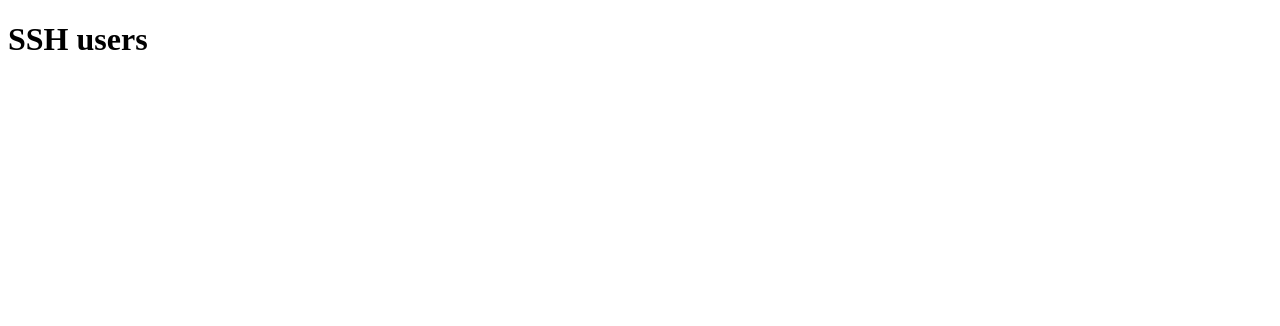
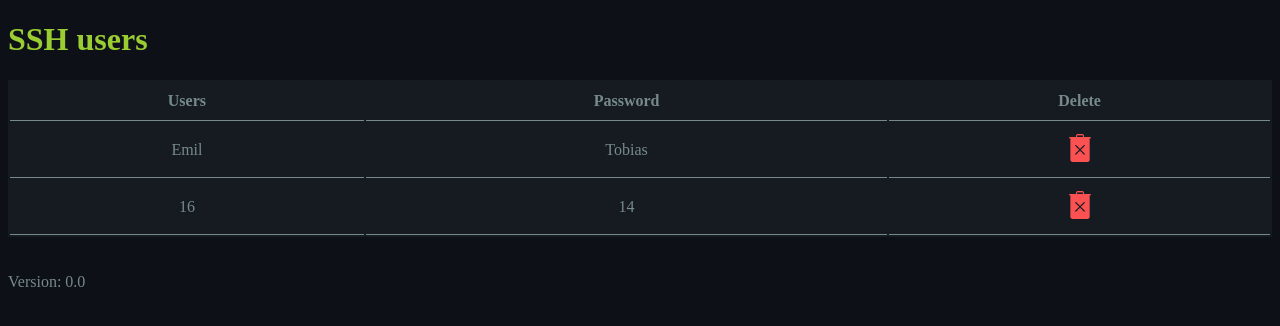
Before and after one commit to PabloNoori/shimla, a Django app: page /accounts/ssh/ in a window 1280 px wide. Before the commit the part shown is almost empty. Shown: the top 326 px of the page. Run offline with Django 3.2, Linux system fonts and the light colour scheme.

Commit message:
SSH Account

```diff
--- a/accounts/urls.py
+++ b/accounts/urls.py
@@ -2,6 +2,7 @@ from django.urls import path
 from . import views
 
 urlpatterns = [
+    path('', views.group_view),
     path('ssh/', views.ssh_users_view),
     path('ssh/create/', views.ssh_create_view),
     path('ssh/delete/', views.ssh_delete_view),
--- a/accounts/views.py
+++ b/accounts/views.py
@@ -3,6 +3,9 @@ import os
 import crypt
 
 # Create your views here.
+
+def group_view(request):
+    return render(request, 'theme-i/pages/accounts/group.html')
 
 def ssh_users_view(request):
     return render(request, 'theme-i/pages/accounts/ssh/users.html')
--- /dev/null
+++ b/static/website/css/style.css
@@ -0,0 +1,37 @@
+:root {
+    --color0: yellowgreen;
+    --color1: #0d1117;
+    --color2: #161b22;
+    --color3: #768a8b;
+    --txt-a: var(--color0);
+    --txt-b: var(--color3);
+    --bg-a: var(--color1);
+    --bg-b: var(--color2);
+    --br-a: var(--color0);
+    --br-b: var(--color3);
+}
+
+body {
+    background-color: var(--bg-a);
+    color: var(--txt-b);
+}
+
+h1{
+    color: var(--br-a);
+}
+
+table{
+    background-color: var(--bg-b);
+    color: var(--txt-b);
+}
+
+
+th,td {
+    border-bottom: 1px solid var(--br-b);
+    text-align: center;
+    padding: 10px;
+}
+
+.icon{
+    width: 30px;
+}
--- a/templates/theme-i/base.html
+++ b/templates/theme-i/base.html
@@ -6,9 +6,13 @@
     <meta http-equiv="X-UA-Compatible" content="IE=edge">
     <meta name="viewport" content="width=device-width, user-scalable=no, initial-scale=1.0, maximum-scale=1.0, minimum-scale=1.0">
     <title>{% block title %}{% endblock %}</title>
+    <!---- CSS ---->
+    <link rel="stylesheet" href="{% static 'website/css/style.css' %}"/>
 </head>
 <body>
 {% block content %}
 {% endblock %}
+<br><br>
+{% include 'theme-i/components/version.html' %}
 </body>
 </html>
--- /dev/null
+++ b/templates/theme-i/components/version.html
@@ -0,0 +1 @@
+<div>Version: 0.0</div>
--- /dev/null
+++ b/templates/theme-i/pages/accounts/group.html
@@ -0,0 +1,6 @@
+{% extends 'theme-i/base.html' %}
+{% block title %}Group{% endblock %}
+{% block content %}
+<h1>Group</h1>
+
+{% endblock %}
--- a/templates/theme-i/pages/accounts/ssh/users.html
+++ b/templates/theme-i/pages/accounts/ssh/users.html
@@ -1,6 +1,31 @@
 {% extends 'theme-i/base.html' %}
+{% load static %}
 {% block title %}SSH users{% endblock %}
-
 {% block content %}
 <h1>SSH users</h1>
+<table style="width:100%">
+    <tr>
+        <th>Users</th>
+        <th>Password</th>
+        <th>Delete</th>
+    </tr>
+    <tr>
+        <td>Emil</td>
+        <td>Tobias</td>
+        <td>
+            <a href="#">
+                <img class="icon" src="{% static 'global/images/delete.png' %}" alt="delete">
+            </a>
+        </td>
+    </tr>
+    <tr>
+        <td>16</td>
+        <td>14</td>
+        <td>
+            <a href="#">
+                <img class="icon" src="{% static 'global/images/delete.png' %}" alt="delete">
+            </a>
+        </td>
+    </tr>
+</table>
 {% endblock %}
```
Also changed, not shown: static/global/images/delete.png (added).
